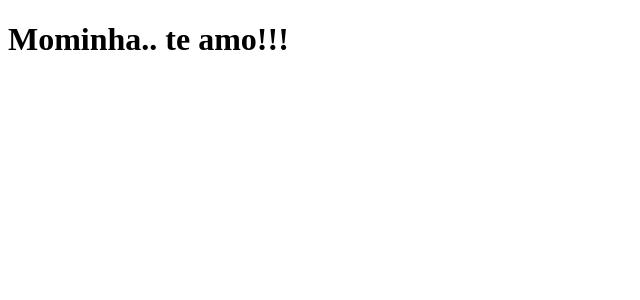
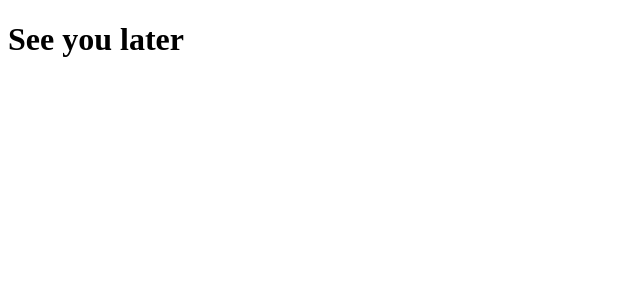
Before and after one commit to alexandrembeltrame/clone-tabnews, a Next.js app: page / in a window 1280 px wide. Shown: the top 300 px of the page, without its empty margins (0-640 px from the left). Built offline with nearby package versions, Linux system fonts and the light colour scheme.

Commit message:
feat: altered msg

```diff
--- a/pages/index.js
+++ b/pages/index.js
@@ -1,5 +1,5 @@
 function Home() {
-  return <h1>Mominha.. te amo!!!</h1>;
+  return <h1>See you later</h1>;
 }
 
 export default Home;
```
